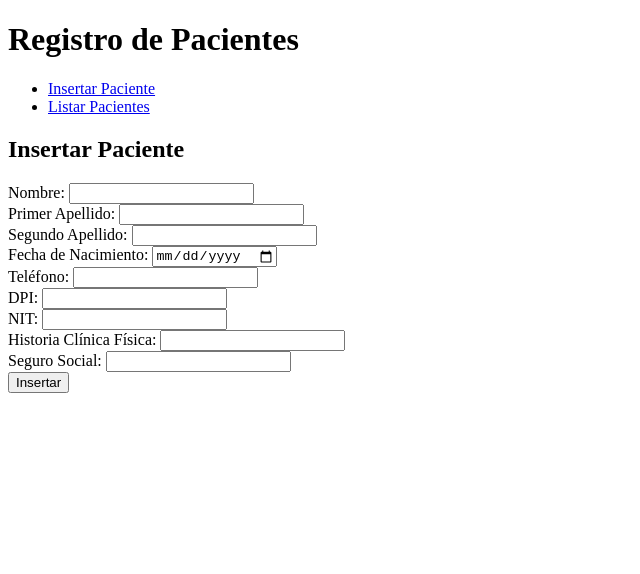
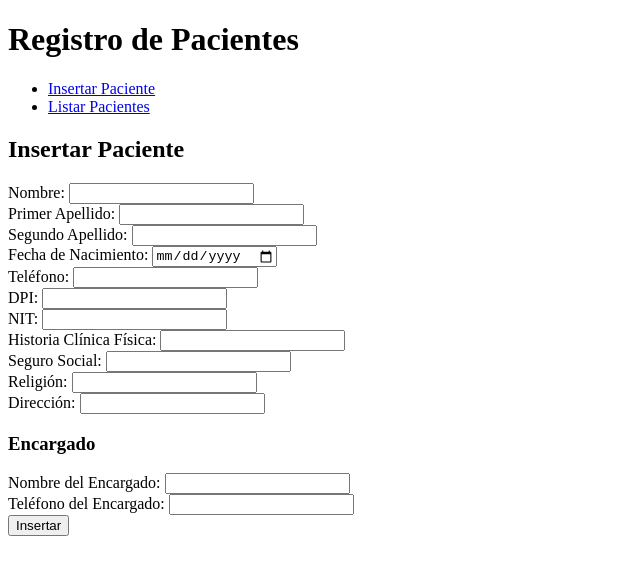
Before and after one commit to adolfo-ajucum/fhir-patient-app, a React (Vite) app: page /insert in a window 1280 px wide. Shown: the top 574 px of the page, without its empty margins (0-640 px from the left). Built offline with nearby package versions, Linux system fonts and the light colour scheme.

Commit message:
feat: con mas campos

```diff
--- a/src/InsertPatient.jsx
+++ b/src/InsertPatient.jsx
@@ -2,6 +2,7 @@ import { useState } from "react";
 import axios from "axios";
 
 const InsertPatient = () => {
+  // Definición de estados para cada campo
   const [name, setName] = useState("");
   const [secondSurname, setSecondSurname] = useState("");
   const [surname, setSurname] = useState("");
@@ -11,6 +12,10 @@ const InsertPatient = () => {
   const [NIT, setNIT] = useState("");
   const [historiaClinicaFisica, setHistoriaClinicaFisica] = useState("");
   const [seguroSocial, setSeguroSocial] = useState("");
+  const [religion, setReligion] = useState(""); // Nuevo estado para religión
+  const [address, setAddress] = useState(""); // Nuevo estado para dirección
+  const [contactName, setContactName] = useState(""); // Nuevo estado para el nombre del encargado
+  const [contactPhone, setContactPhone] = useState(""); // Nuevo estado para el teléfono del encargado
 
   const base_url = 'http://localhost:5826/fhir/r5';
 
@@ -62,7 +67,33 @@ const InsertPatient = () => {
           use: "home"
         }
       ],
-      birthDate: birthDate
+      birthDate: birthDate,
+      address: [
+        {
+          use: "home",
+          line: [address] // Dirección del paciente
+        }
+      ],
+      extension: [
+        {
+          url: "http://hl7.org/fhir/StructureDefinition/patient-religion", // Extensión para la religión
+          valueString: religion
+        }
+      ],
+      contact: [
+        {
+          name: {
+            family: contactName
+          },
+          telecom: [
+            {
+              system: "phone",
+              value: contactPhone,
+              use: "mobile"
+            }
+          ]
+        }
+      ]
     };
 
     // Envío de datos al servidor FHIR
@@ -115,6 +146,23 @@ const InsertPatient = () => {
           <label>Seguro Social: </label>
           <input type="text" value={seguroSocial} onChange={(e) => setSeguroSocial(e.target.value)} />
         </div>
+        <div>
+          <label>Religión: </label>
+          <input type="text" value={religion} onChange={(e) => setReligion(e.target.value)} />
+        </div>
+        <div>
+          <label>Dirección: </label>
+          <input type="text" value={address} onChange={(e) => setAddress(e.target.value)} />
+        </div>
+        <div>
+          <h3>Encargado</h3>
+          <label>Nombre del Encargado: </label>
+          <input type="text" value={contactName} onChange={(e) => setContactName(e.target.value)} />
+        </div>
+        <div>
+          <label>Teléfono del Encargado: </label>
+          <input type="text" value={contactPhone} onChange={(e) => setContactPhone(e.target.value)} />
+        </div>
         <button type="submit">Insertar</button>
       </form>
     </div>
```
